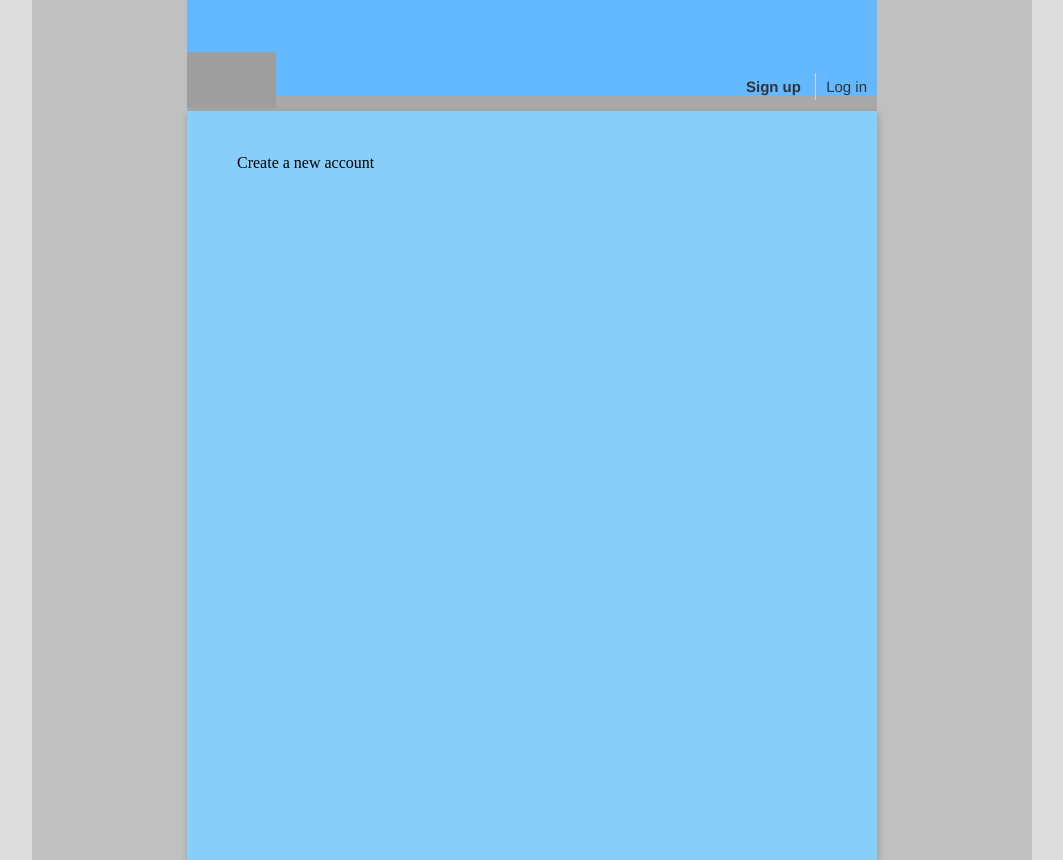
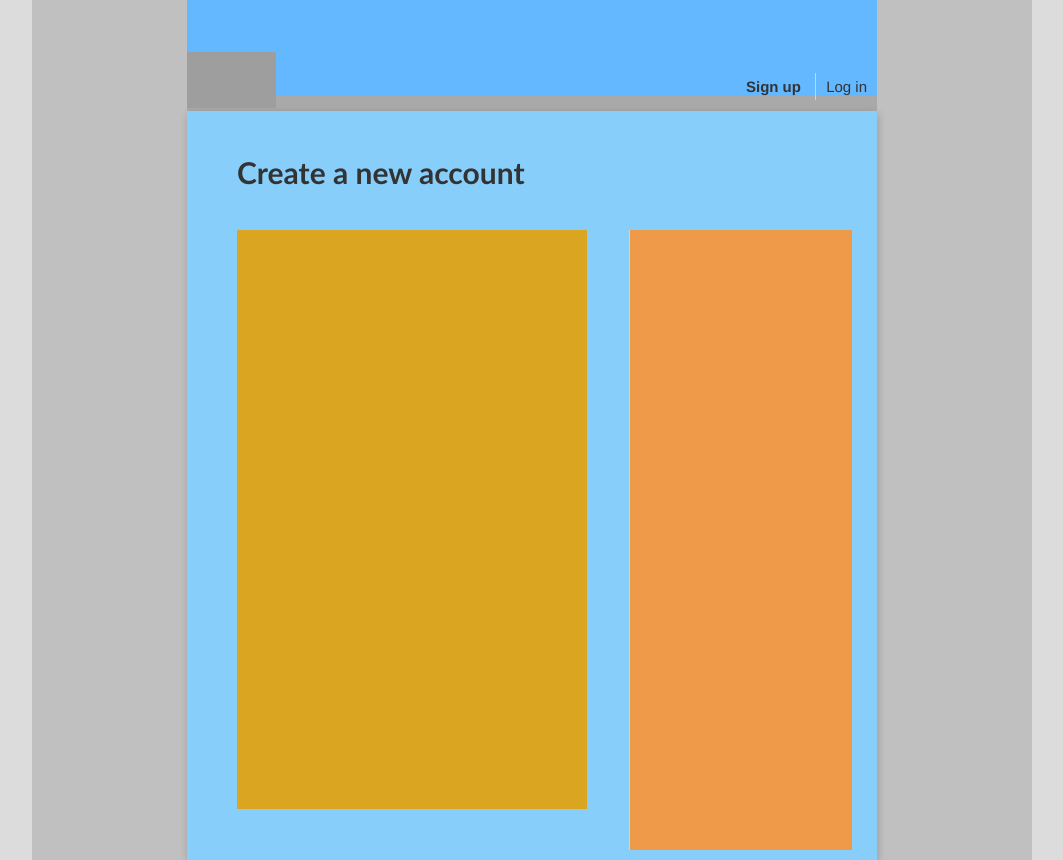
Before and after one commit to IvanVucetic/html-forms, a plain HTML site: page index.html in a window 1280 px wide. Shown: the whole page, without its empty margins (108-1171 px from the left). Drawn offline with Linux system fonts and the light colour scheme; grey boxes are pictures that could not be loaded.

Commit message:
add font, styled title and columns of #signupBody

```diff
--- a/style.css
+++ b/style.css
@@ -1,3 +1,9 @@
+@font-face { font-family: Lato; src: url('fonts/Lato-Regular.ttf'); }
+@font-face { font-family: Lato; font-weight: bold; src: url('fonts/Lato-Bold.ttf');}
+@font-face { font-family: Lato; font-style: italic; src: url('fonts/Lato-Italic.ttf');}
+
+
+
 html, body, div, span, object, iframe, h1, h2, h3, h4, h5, h6, p, blockquote, pre, a, abbr, acronym, address, code, del, dfn, em, img, q, dl, dt, dd, ol, ul, li, fieldset, form, label, legend, table, caption, tbody, tfoot, thead, tr, th, td, var {
   margin: 0;
   padding: 0;
@@ -89,7 +95,7 @@ body {
 	right: 0;
 }
 
-h2 {
+h1, h2 {
 	font-family: "AvenirNext-Regular","Helvetica Neue",
 				  Helvetica,Arial,sans-serif;
 	margin: 0;
@@ -132,6 +138,38 @@ h2 {
 	position: relative;
 }
 
+#signupBody h1 {
+	width: 400px;
+	margin-bottom: 40px;
+	font-size: 30px;
+	font-family: "Lato","AvenirNext-DemiBold","Helvetica Neue",
+				  Helvetica,Arial,sans-serif;
+	font-weight: bold;
+	color: #333;
+}
+
+.left-column {
+	display: inline-block;
+	width: 350px;
+	background-color: #daa520; /*izbaci na kraju*/
+	height: 579px; /*ukloni kad uneses elemente*/
+}
+
+.right-column {
+	display: inline-block;
+	color: #ccc;
+	background-color: #EE9A49; /*izbaci na kraju*/
+	height: 620px;
+	width: 222px; /*izbaci kad ubacis elemente*/
+	position: absolute;
+	right: 50px;
+	margin-right: -25px;
+	border-left: 1px solid #d3d3d3;
+	font-size: 14px;
+	line-height: 1.5;
+
+}
+
 a {
 	color: #45cae6;
 	cursor: pointer;
```
